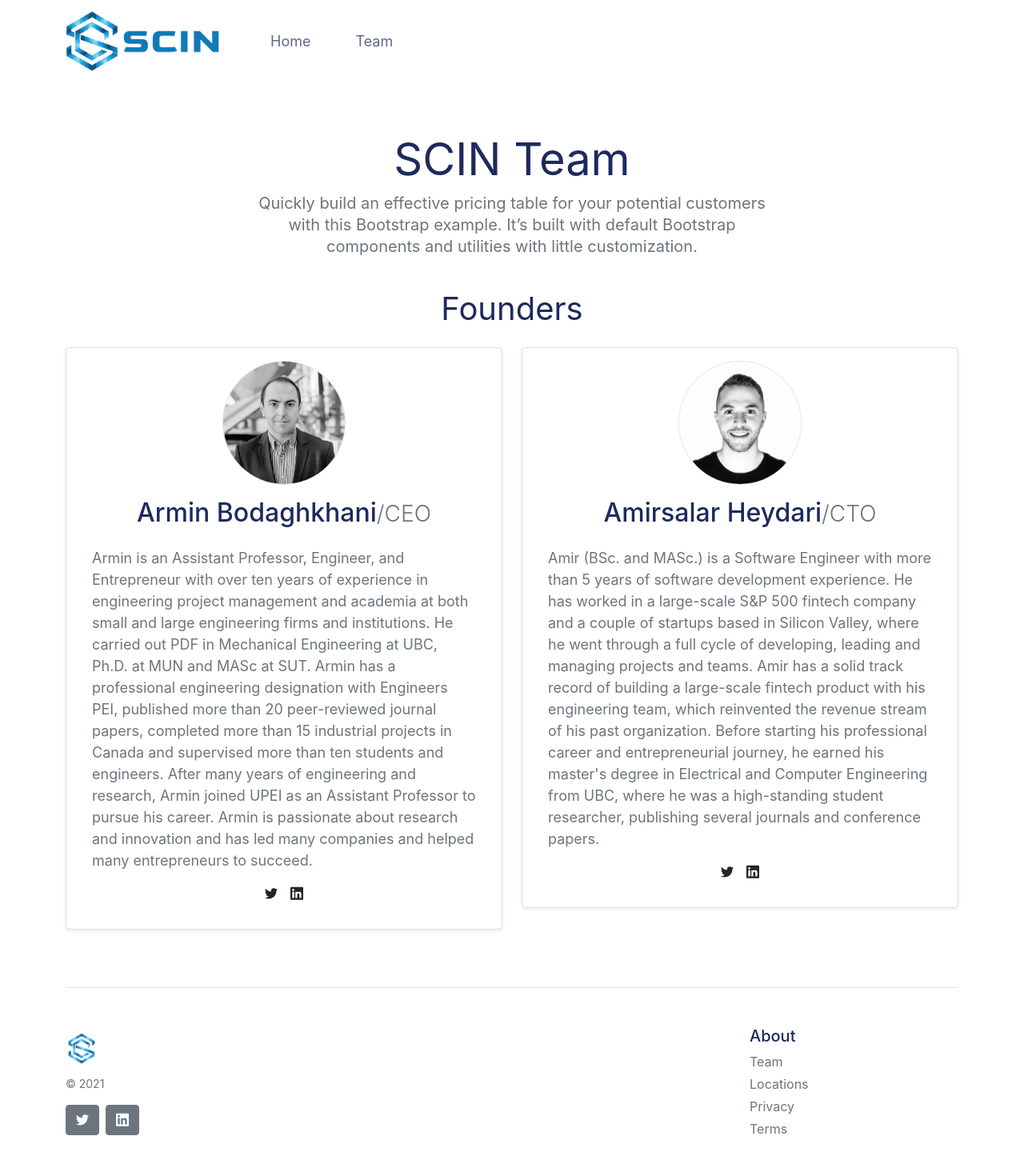
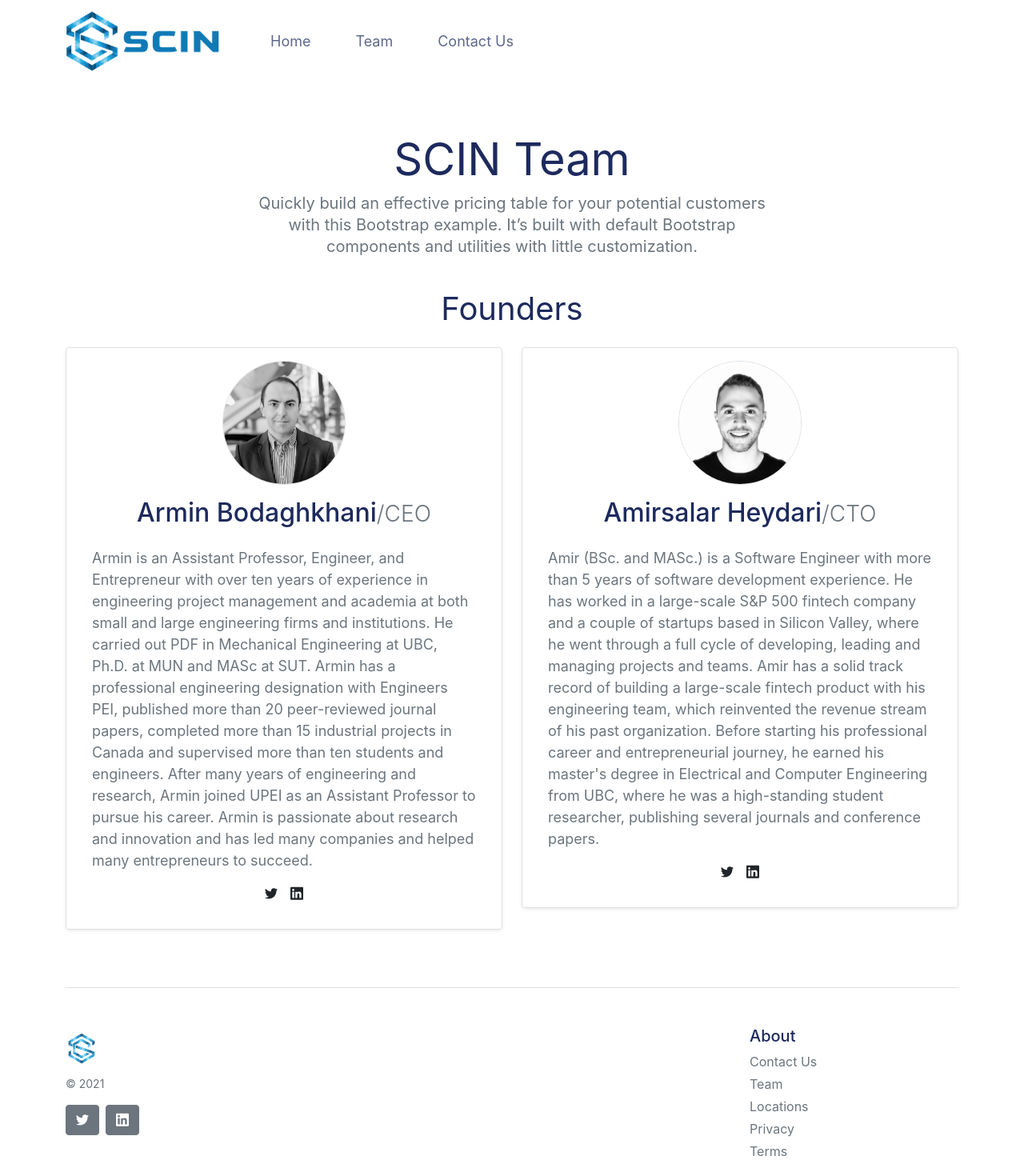
Before and after one commit to scinhq/landing-page, a Next.js app: page /team in a window 1280 px wide. Shown: the top 1470 px of the page at 80% size. Built offline with nearby package versions, Linux system fonts and the light colour scheme.

Commit message:
PLAT-7 Add Contact US

```diff
--- a/src/components/Footer.tsx
+++ b/src/components/Footer.tsx
@@ -62,6 +62,16 @@ export default function FooterView() {
           <h5>About</h5>
           <ul className="list-unstyled text-small">
             <li className="mb-1">
+              <Link
+                href="mailto:info@scin.io?subject=Have a question about SCIN"
+                passHref
+              >
+                <a className="link-secondary text-decoration-none">
+                  Contact Us
+                </a>
+              </Link>
+            </li>
+            <li className="mb-1">
               <Link href="./team" passHref>
                 <a className="link-secondary text-decoration-none">Team</a>
               </Link>
--- a/src/components/Navbar.tsx
+++ b/src/components/Navbar.tsx
@@ -45,6 +45,14 @@ export default function Navbar() {
                   <a className="nav-link">Team</a>
                 </Link>
               </li>
+              <li className="nav-item">
+                <Link
+                  href="mailto:info@scin.io?subject=Have a question about SCIN"
+                  passHref
+                >
+                  <a className="nav-link">Contact Us</a>
+                </Link>
+              </li>
             </ul>
           </div>
         </div>
--- a/src/pages/_app.tsx
+++ b/src/pages/_app.tsx
@@ -1,7 +1,7 @@
-import '../assets/styles/home/LineIcons.2.0.css';
 import '../assets/styles/home/animate.css';
 import '../assets/styles/home/main.css';
 import 'bootstrap/dist/css/bootstrap.css';
+import '../assets/styles/home/LineIcons.2.0.css';
 import '../assets/styles/globals.css';
 import { useRouter } from 'next/router';
 import { useEffect } from 'react';
```
